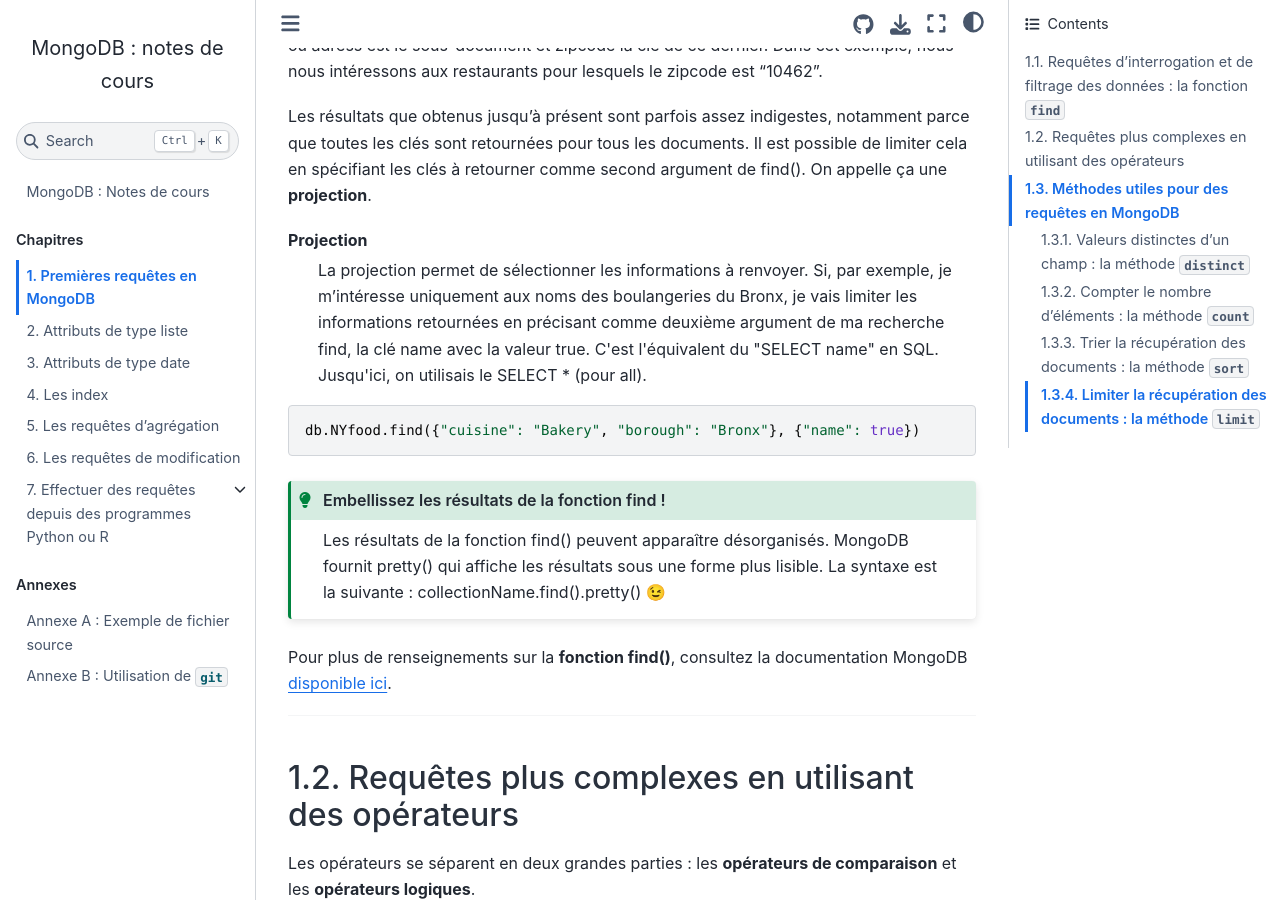
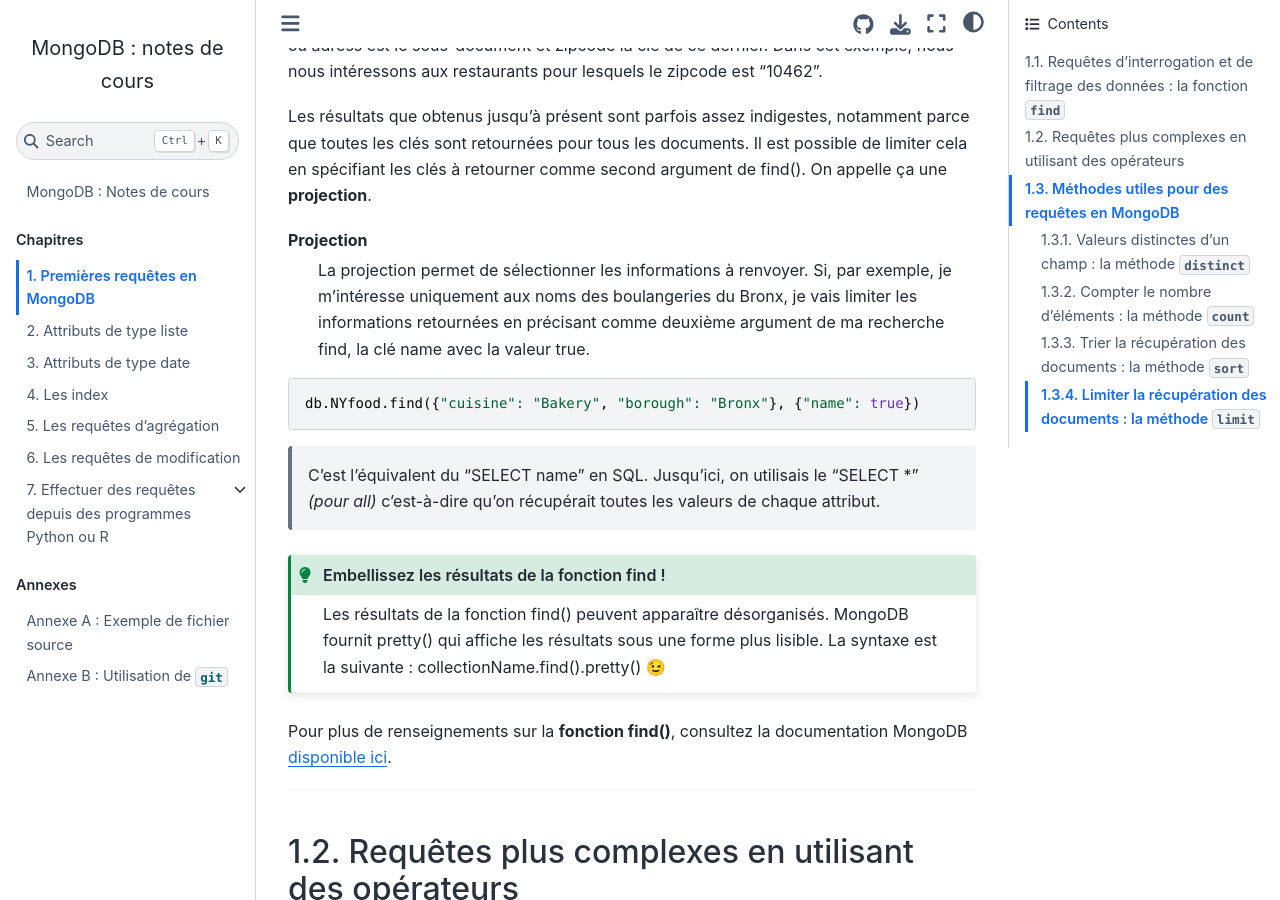
Before and after one commit to rtavenar/mongo_book, a Jupyter Book: the page built from content/01_find.md, in a window 1280 px wide and 900 px high, scrolled down 2443 px. Built offline with Jupyter Book 1.0.4 settings and Sphinx 7.4.7 and the Sphinx Book theme 1.1.4, drawn with Linux system fonts in a browser that asks for light colours.

Commit message:
Update 01_find.md

````diff
--- a/content/01_find.md
+++ b/content/01_find.md
@@ -108,12 +108,13 @@ Les résultats que obtenus jusqu’à présent sont parfois assez indigestes, no
 
 <dl>
   <dt>Projection</dt>
-  <dd>La projection permet de sélectionner les informations à renvoyer. Si, par exemple, je m’intéresse uniquement aux noms des boulangeries du Bronx, je vais     limiter les informations retournées en précisant comme deuxième argument de ma recherche find, la clé name avec la valeur true. C'est l'équivalent du "SELECT name" en SQL. Jusqu'ici, on utilisais le SELECT * (pour all).</dd>
+  <dd>La projection permet de sélectionner les informations à renvoyer. Si, par exemple, je m’intéresse uniquement aux noms des boulangeries du Bronx, je vais     limiter les informations retournées en précisant comme deuxième argument de ma recherche find, la clé name avec la valeur true.</dd>
 </dl>
 
 ```javascript
 db.NYfood.find({"cuisine": "Bakery", "borough": "Bronx"}, {"name": true})
 ```
+> C'est l'équivalent du "SELECT name" en SQL. Jusqu'ici, on utilisais le "SELECT *" *(pour all)* c'est-à-dire qu'on récupérait toutes les valeurs de chaque attribut.
 
 ```{admonition} Embellissez les résultats de la fonction find !
 :class: tip
````
